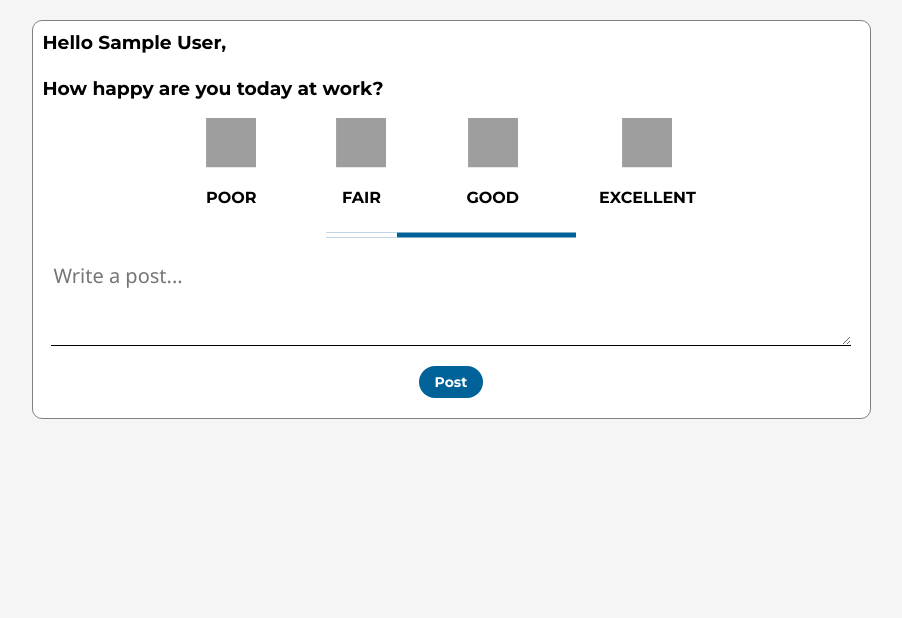
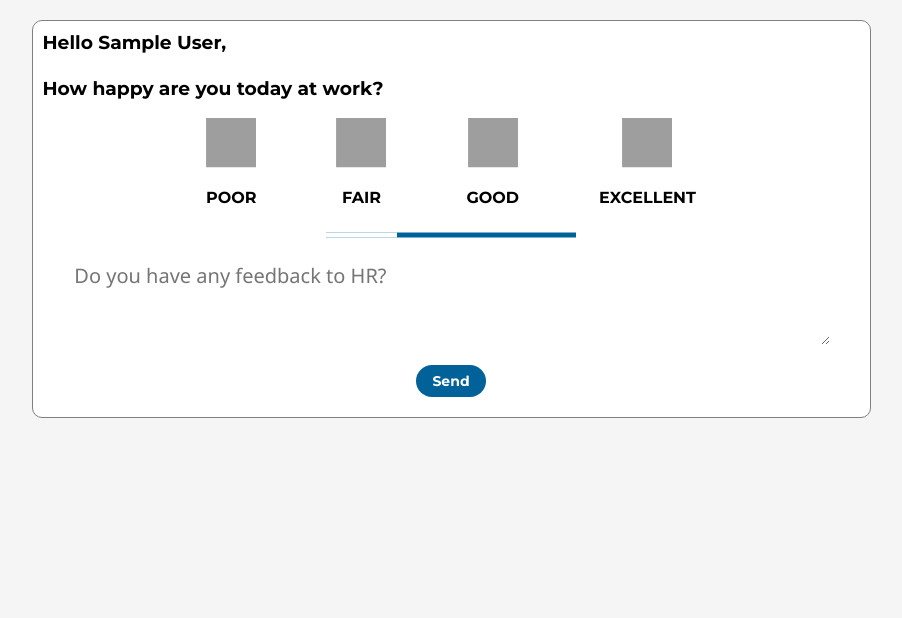
Before and after one commit to king-ds/nova-hr-assistant, a Django app: page /vote/new/ in a window 1280 px wide. Shown: the part 47-665 px from the top of the page, without its empty margins (189-1091 px from the left). Run offline with Django 3.2, Linux system fonts and the light colour scheme; a user stored in the database is signed in; tables that the repository leaves empty hold one stand-in row (values such as "Sample post"); grey boxes are pictures that could not be loaded.

Commit message:
Fixed Vote Page

```diff
--- a/static/vote/css/vote.css
+++ b/static/vote/css/vote.css
@@ -12,6 +12,9 @@ h3 {
 	display: table;   /* Allow the centering to work */
 	margin: 0 auto;
 }
+
+
+
 
 #line{
     height: 5px;
@@ -79,10 +82,10 @@ h3 {
 }
 
 .form-group > textarea {
-    width: 95%;
-    border: none;
+position: inherit;
+    width: 90%;
+    border: black;
     font-size: 20px;
-    border-bottom: 1px solid black;
     font-family: 'Segoe UI', Tahoma, Geneva, Verdana, sans-serif;
 }
 
@@ -103,6 +106,7 @@ h3 {
     background-color: #006298;
     outline:none;
     border: none;
+    position: inherit;
 }
 
 .form-group > button:hover{
--- a/templates/vote/vote.html
+++ b/templates/vote/vote.html
@@ -20,11 +20,12 @@
 </div>
 </div>
 
+
 <form id="post-form" method="POST">
   {% csrf_token %}
   <div class="form-group">
-        <textarea class="form-control" rows="3" id="post" name="post" placeholder="Write a post..." required></textarea>
-        <button id="submit_btn" type="submit" class="btn btn-primary">Post</button>
+        <textarea class="form-control" rows="3" id="post" name="post" placeholder="Do you have any feedback to HR?" ></textarea>
+        <button id="submit_btn" type="submit" class="btn btn-primary">Send</button>
       </div>
   </form>
 
```
Also changed, not shown: gmail_authentication/views.py (+1 -1 lines), pypiper/scraper.py (+1 -1 lines).
